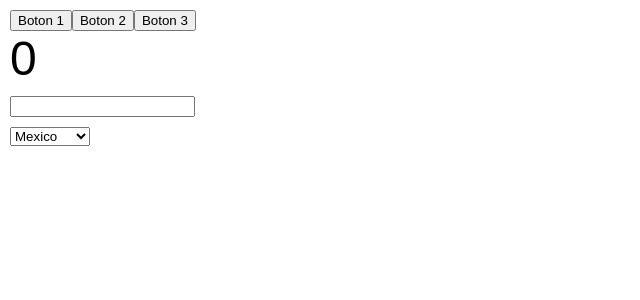
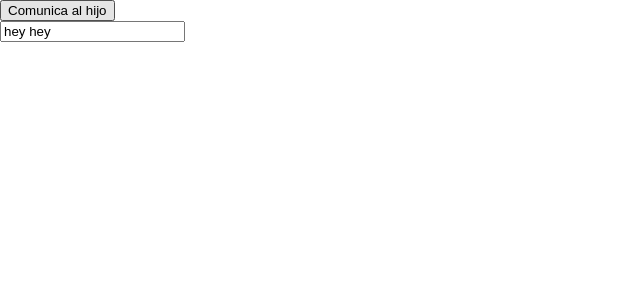
Before and after one commit to Gatop/react-my-first-app, a React (Create React App) app: page / in a window 1280 px wide. Shown: the top 300 px of the page, without its empty margins (0-640 px from the left). Built offline with nearby package versions, Linux system fonts and the light colour scheme.

Commit message:
React desde 0 - Comunicacion mediante refs

```diff
--- a/src/App.js
+++ b/src/App.js
@@ -2,88 +2,27 @@ import React, {Component} from 'react';
 import './App.css';
 
 /* Componentes hijos */
-import Image from './components/Image';
-import Input from './components/Input';
+import Children from './components/Children';
 
 /* Componente principal */
 class App extends Component {
-
-    // Contructor method
-    constructor(){
+    constructor() {
         super();
 
-        // Variables de estado
-        this.state = {
-            legend:       0,
-            inputValue:   "",
-            inputLegend:  "",
-            selectValue:  "",
-            selectLegend: ""
-        }
-
-        // metodos bind
-        this.onClickButton  = this.onClickButton.bind(this);
-        this.onChangeInput  = this.onChangeInput.bind(this);
-        this.onChangeSelect = this.onChangeSelect.bind(this);
+        this.comunicaHijo = this.comunicaHijo.bind(this);
     }
 
-    // Metodo para cambiar el estado
-    onClickButton(event){
-        let legend = "";
-        if (event.target.id === "boton1") {
-            legend = "Boton 1 Click";
-        } else if (event.target.id === "boton2") {
-            legend = "Boton 2 Click";
-        } else if (event.target.id === "boton3") {
-            legend = "Boton 3 Click";
-        }
-        this.setState({ legend: legend});
-    }
-
-    // Metodo para el input
-    onChangeInput(e){
-        this.setState({
-            inputValue: e.target.value,
-            inputLegend: e.target.value
-        });
-    }
-
-    // Metodo para el select
-    onChangeSelect(e){
-        this.setState({
-            selectValue: e.target.value,
-            selectLegend: "Pais seleccionado: ".concat(e.target.value)
-        });
+    // Action para comunicar el hijo
+    comunicaHijo(e) {
+        this.refs.children.escribeHola();
     }
 
     // Render
     render() {
         return (
             <div>
-                <div className="App-block">
-                    <button id="boton1" onClick={this.onClickButton}>Boton 1</button>
-                    <button id="boton2" onClick={this.onClickButton}>Boton 2</button>
-                    <button id="boton3" onClick={this.onClickButton}>Boton 3</button>
-                    <label className="App-legend">{this.state.legend}</label>
-                </div>
-                <div className="App-block">
-                    <input
-                        type="text"
-                        id="input1"
-                        value={this.state.inputValue}
-                        onChange={this.onChangeInput}>
-                    </input>
-                    <label className="App-legend">{this.state.inputLegend}</label>
-                </div>
-                <div className="App-block">
-                    <select onChange={this.onChangeSelect} value={this.state.selectValue}>
-                        <option value="Mexico">Mexico</option>
-                        <option value="USA">USA</option>
-                        <option value="Colombia">Colombia</option>
-                        <option value="Argentina">Argentina</option>
-                    </select>
-                    <label className="App-legend">{this.state.selectLegend}</label>
-                </div>
+                <button onClick={this.comunicaHijo}>Comunica al hijo</button>
+                <Children inputValue="hey hey" ref="children" />
             </div>
         );
     }
--- /dev/null
+++ b/src/components/Children.js
@@ -0,0 +1,43 @@
+import React, {Component} from 'react';
+import PropTypes from 'prop-types'
+
+class Children extends Component {
+    // Constructor
+    constructor(props) {
+        super(props);
+        this.state = {
+            inputValue: this.props.inputValue
+        };
+    }
+
+    componentWillReceiveProps(nextProps){
+        if (nextProps.inputValue != this.state.inputValue) {
+            this.setState({
+                inputValue: nextProps.inputValue
+            });
+        }
+    }
+
+    // Metodo activado por el parent
+    escribeHola(){
+        this.setState({ inputValue: "Hola, accionado desde el padre"});
+    }
+
+    // Render method
+    render() {
+        return(
+            <div>
+                <input
+                    value={ this.state.inputValue }
+                    placeholder="input children"
+                    onChange={(e) => this.setState({ inputValue: e.target.value })}/>
+            </div>
+        );
+    }
+}
+
+Children.propTypes = {
+    inputValue: PropTypes.string
+}
+
+export default Children;
--- a/src/components/Image.js
+++ /dev/null
@@ -1,33 +0,0 @@
-import React, {Component} from 'react';
-import PropTypes from 'prop-types';
-
-// Componente Image
-class Image extends Component {
-    constructor(){
-        super();
-        this.onClick = this.onClick.bind(this);
-    }
-
-    // Metodo que accede al metodo del parent
-    onClick(e){
-        this.props.onClickChild();
-    }
-
-    render() {
-        return (
-        <div onClick={this.onClick}>
-            <p>{"Id: " + this.props.id}</p>
-            <img src={this.props.src}/>
-        </div>);
-    }
-}
-
-// Propiedades del componente
-Image.propTypes = {
-    id: PropTypes.number.isRequired,
-    src: PropTypes.string.isRequired,
-    onClickChild: PropTypes.func.isRequired
-};
-
-// Export del componente
-export default Image;
--- a/src/components/Input.js
+++ /dev/null
@@ -1,19 +0,0 @@
-import React, {Component} from 'react';
-import PropTypes from 'prop-types';
-
-// Componente Input
-class Input extends Component {
-    render() {
-        return (<div>
-            <input type={this.props.type} id={this.props.id}/>
-        </div>);
-    }
-}
-
-Input.propTypes = {
-    id: PropTypes.number.isRequired,
-    type: PropTypes.string.isRequired
-}
-
-// Export del componente
-export default Input;
```
Also changed, not shown: package.json (line endings or trailing spaces), 1 other file (tests, documents, lock files or other folders).
